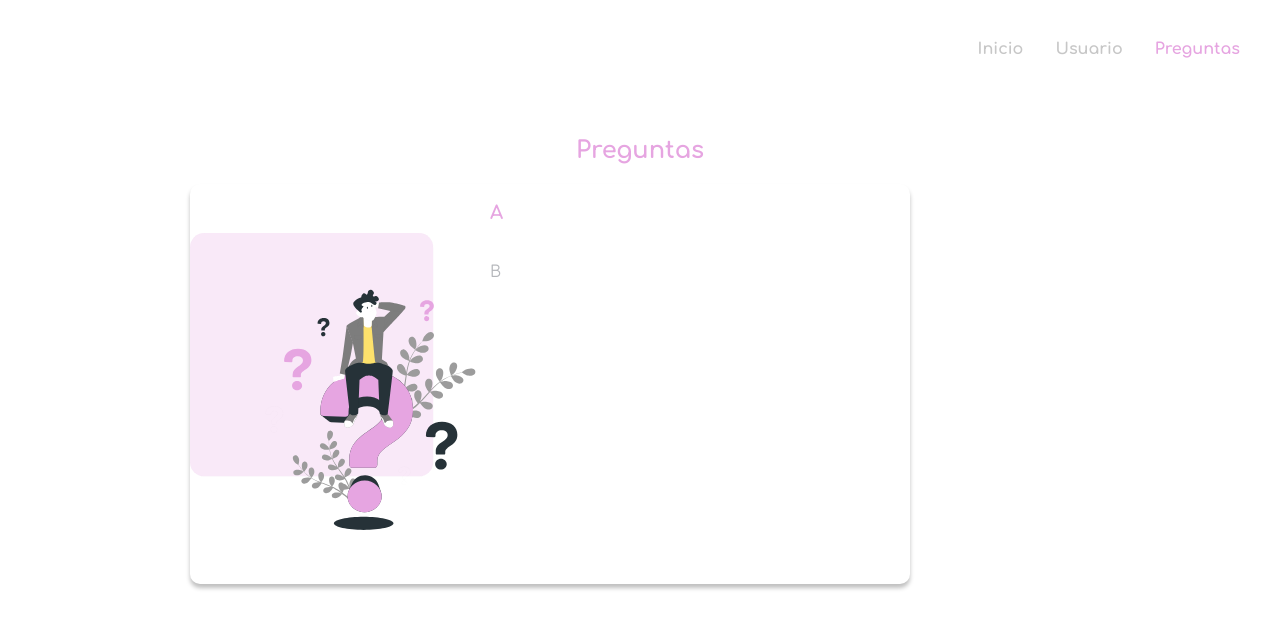
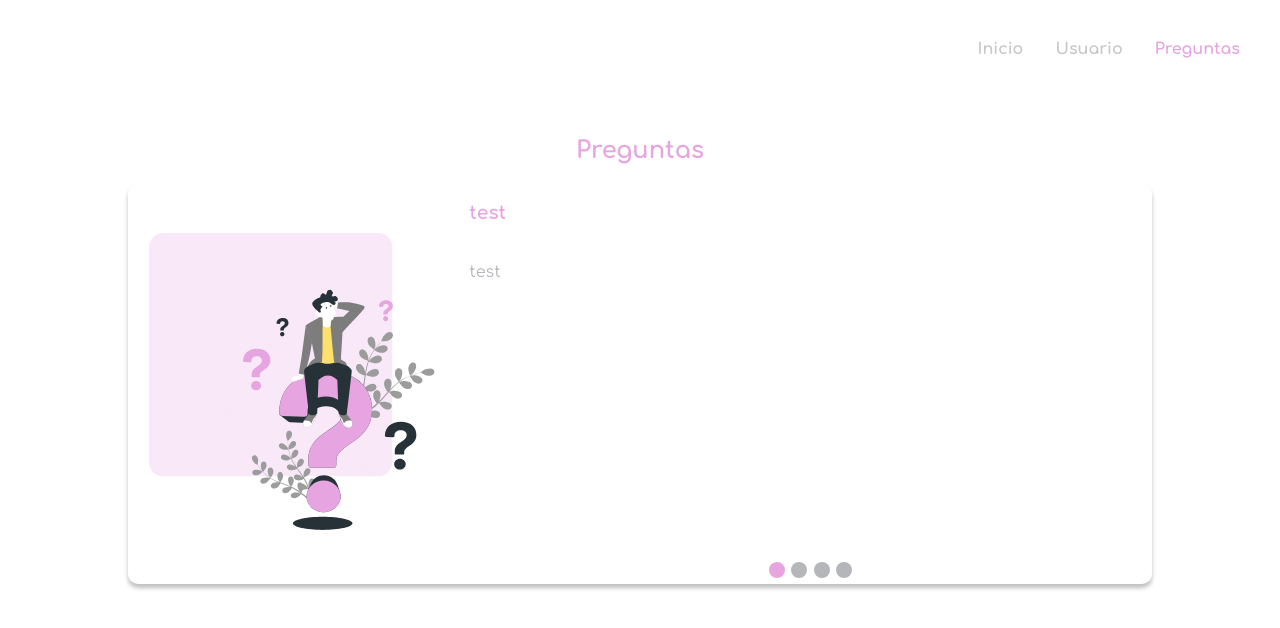
Before and after one commit to klm0307/sitio-web, a React (Create React App) app: page /question in a window 1280 px wide. Shown: the top 628 px of the page. Built offline with nearby package versions, Linux system fonts and the light colour scheme.

Commit message:
🛠️ FIX: correccion de questions container

```diff
--- a/src/index.css
+++ b/src/index.css
@@ -27,6 +27,15 @@ main {
   width: 100%;
 }
 
+section {
+  display: flex;
+  width: 100%;
+  flex-direction: column;
+  justify-content: center;
+  align-items: center;
+  align-self: center;
+}
+
 ::-webkit-scrollbar {
   opacity: 0;
   width: 8px;
--- a/src/pages/Question/container/CardContainer/index.js
+++ b/src/pages/Question/container/CardContainer/index.js
@@ -1,10 +1,18 @@
-import React from "react";
+import React, { useState } from "react";
 import { CardQuestionTitle } from "../../components/Card/CardQuestionTitle";
 import { CardQuestionText } from "../../components/Card/CardQuestionText";
 import { CardQuestionImage } from "../../components/Card/CardQuestionImg";
+import { listQuestions } from "../../services/questionService";
 import "./style.css";
 
 const CardContainer = () => {
+  const questions = listQuestions();
+  const [questionSelected, setQuestionSelected] = useState(questions[0]);
+
+  const setQuestion = (index) => {
+    setQuestionSelected(questions[index]);
+  };
+
   return (
     <section>
       <div className="list-card-question">
@@ -13,13 +21,28 @@ const CardContainer = () => {
         </div>
         <div className="question">
           <div className="title-question">
-            <CardQuestionTitle title={"A"} />
+            <CardQuestionTitle title={questionSelected.title} />
           </div>
           <div className="text-question">
-            <CardQuestionText text={"B"} />
+            <CardQuestionText text={questionSelected.text} />
           </div>
           <div className="navigate">
-            <ul className="navigate-question"></ul>
+            <ul className="navigate-question">
+              {questions.map((question, index) => {
+                return (
+                  <li key={index}>
+                    <button
+                      className={
+                        questionSelected.id === question.id
+                          ? "active-question"
+                          : ""
+                      }
+                      onClick={() => setQuestion(index)}
+                    ></button>
+                  </li>
+                );
+              })}
+            </ul>
           </div>
         </div>
       </div>
--- a/src/pages/User/style.css
+++ b/src/pages/User/style.css
@@ -1,12 +1,3 @@
-section {
-  display: flex;
-  width: 100%;
-  flex-direction: column;
-  justify-content: center;
-  align-items: center;
-  align-self: center;
-}
-
 .title-container-user {
   display: flex;
   width: 80%;
```
